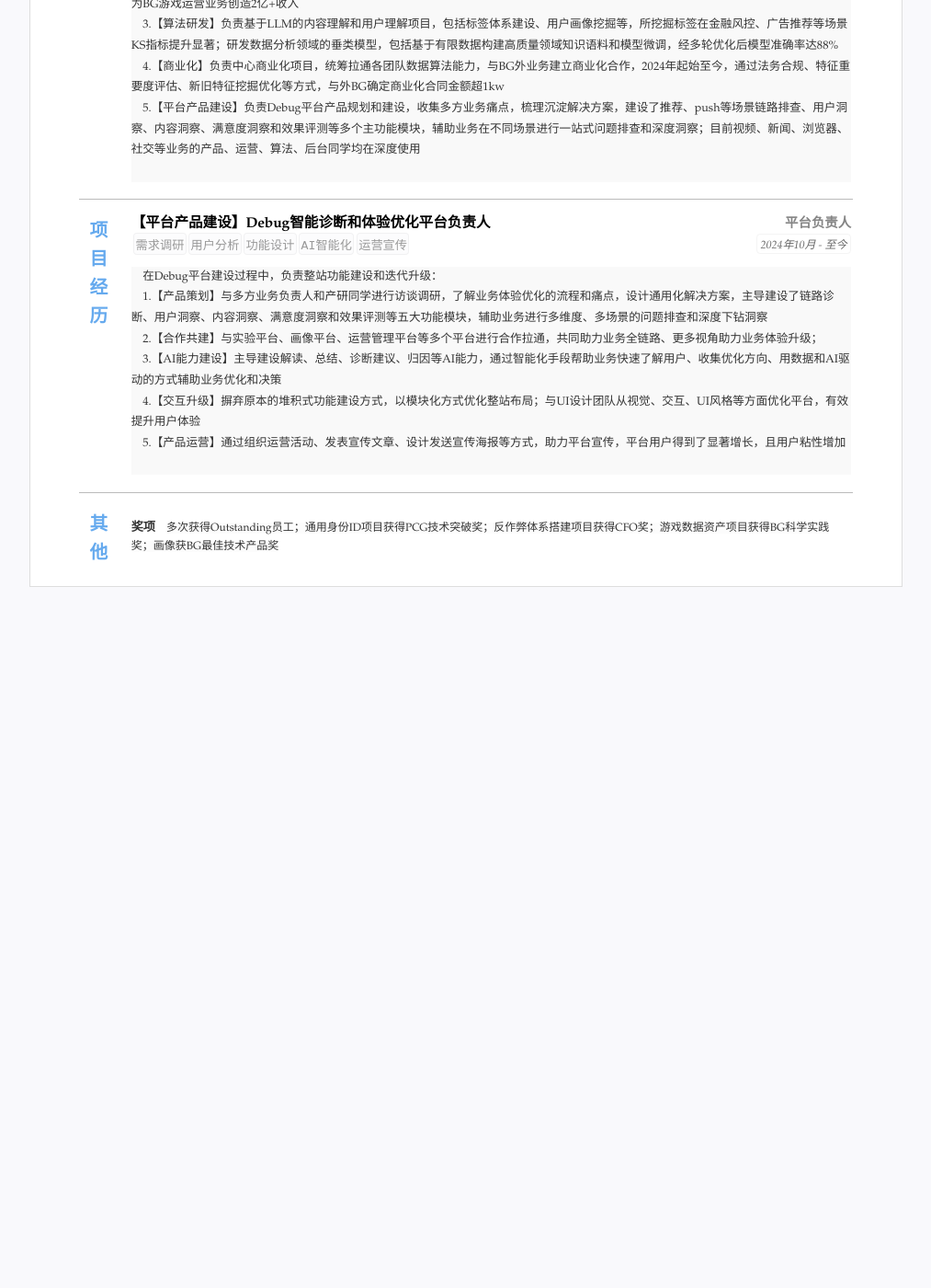
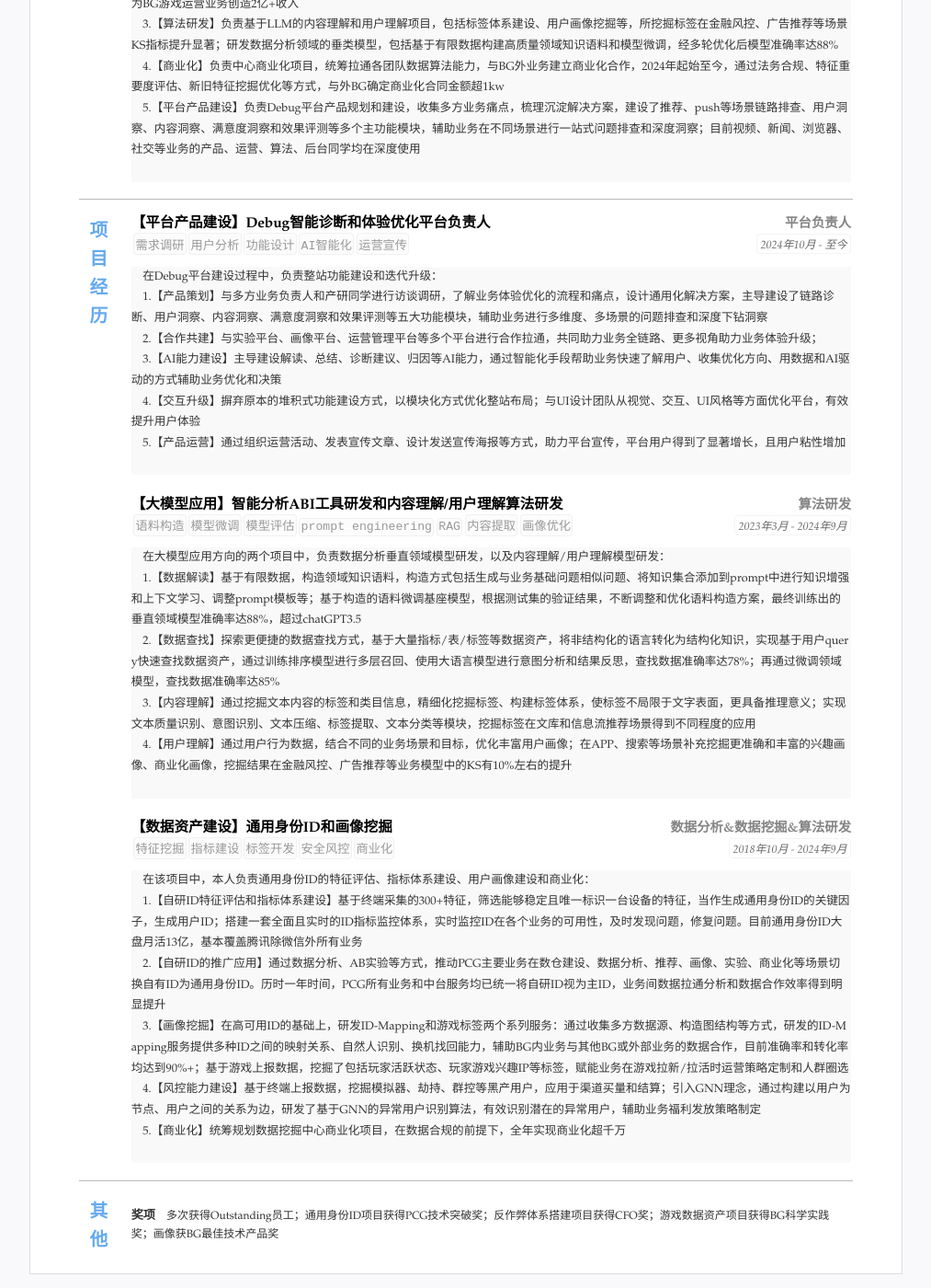
Before and after one commit to wenruity/resume1, a Jekyll site: the page built from index.html, in a window 1280 px wide and 1400 px high, scrolled down 804 px. Shown: the whole window at 92% size, without its empty margins (133-1146 px from the left). Built offline with Jekyll 4.4.1, drawn with Linux system fonts in a browser that asks for light colours; before the commit the page ends 1456 px from its top, so only the background shows below that.

Commit message:
Update resume.yml

```diff
--- a/_data/resume.yml
+++ b/_data/resume.yml
@@ -104,6 +104,39 @@ main: #简历主要内容，
             5.【产品运营】通过组织运营活动、发表宣传文章、设计发送宣传海报等方式，助力平台宣传，平台用户得到了显著增长，且用户粘性增加 <br>  &nbsp &nbsp
     sub: 平台负责人
 
+  - title: 【大模型应用】智能分析ABI工具研发和内容理解/用户理解算法研发
+    duration: 2023年3月 - 2024年9月
+    tags:
+    - 语料构造
+    - 模型微调
+    - 模型评估
+    - prompt engineering
+    - RAG
+    - 内容提取
+    - 画像优化
+    detail: 在大模型应用方向的两个项目中，负责数据分析垂直领域模型研发，以及内容理解/用户理解模型研发： <br>  &nbsp &nbsp
+            1.【数据解读】基于有限数据，构造领域知识语料，构造方式包括生成与业务基础问题相似问题、将知识集合添加到prompt中进行知识增强和上下文学习、调整prompt模板等；基于构造的语料微调基座模型，根据测试集的验证结果，不断调整和优化语料构造方案，最终训练出的垂直领域模型准确率达88%，超过chatGPT3.5 <br>  &nbsp &nbsp
+            2.【数据查找】探索更便捷的数据查找方式，基于大量指标/表/标签等数据资产，将非结构化的语言转化为结构化知识，实现基于用户query快速查找数据资产，通过训练排序模型进行多层召回、使用大语言模型进行意图分析和结果反思，查找数据准确率达78%；再通过微调领域模型，查找数据准确率达85% <br>  &nbsp &nbsp
+            3.【内容理解】通过挖掘文本内容的标签和类目信息，精细化挖掘标签、构建标签体系，使标签不局限于文字表面，更具备推理意义；实现文本质量识别、意图识别、文本压缩、标签提取、文本分类等模块，挖掘标签在文库和信息流推荐场景得到不同程度的应用 <br>  &nbsp &nbsp
+            4.【用户理解】通过用户行为数据，结合不同的业务场景和目标，优化丰富用户画像；在APP、搜索等场景补充挖掘更准确和丰富的兴趣画像、商业化画像，挖掘结果在金融风控、广告推荐等业务模型中的KS有10%左右的提升 <br>  &nbsp &nbsp
+    sub: 算法研发
+
+  - title: 【数据资产建设】通用身份ID和画像挖掘
+    duration: 2018年10月 - 2024年9月
+    tags:
+    - 特征挖掘
+    - 指标建设
+    - 标签开发
+    - 安全风控
+    - 商业化
+    detail: 在该项目中，本人负责通用身份ID的特征评估、指标体系建设、用户画像建设和商业化： <br>  &nbsp &nbsp
+            1.【自研ID特征评估和指标体系建设】基于终端采集的300+特征，筛选能够稳定且唯一标识一台设备的特征，当作生成通用身份ID的关键因子，生成用户ID；搭建一套全面且实时的ID指标监控体系，实时监控ID在各个业务的可用性，及时发现问题，修复问题。目前通用身份ID大盘月活13亿，基本覆盖腾讯除微信外所有业务 <br>  &nbsp &nbsp
+            2.【自研ID的推广应用】通过数据分析、AB实验等方式，推动PCG主要业务在数仓建设、数据分析、推荐、画像、实验、商业化等场景切换自有ID为通用身份ID。历时一年时间，PCG所有业务和中台服务均已统一将自研ID视为主ID，业务间数据拉通分析和数据合作效率得到明显提升 <br>  &nbsp &nbsp
+            3.【画像挖掘】在高可用ID的基础上，研发ID-Mapping和游戏标签两个系列服务：通过收集多方数据源、构造图结构等方式，研发的ID-Mapping服务提供多种ID之间的映射关系、自然人识别、换机找回能力，辅助BG内业务与其他BG或外部业务的数据合作，目前准确率和转化率均达到90%+；基于游戏上报数据，挖掘了包括玩家活跃状态、玩家游戏兴趣IP等标签，赋能业务在游戏拉新/拉活时运营策略定制和人群圈选 <br>  &nbsp &nbsp
+            4.【风控能力建设】基于终端上报数据，挖掘模拟器、劫持、群控等黑产用户，应用于渠道买量和结算；引入GNN理念，通过构建以用户为节点、用户之间的关系为边，研发了基于GNN的异常用户识别算法，有效识别潜在的异常用户，辅助业务福利发放策略制定 <br>  &nbsp &nbsp
+            5.【商业化】统筹规划数据挖掘中心商业化项目，在数据合规的前提下，全年实现商业化超千万 <br>  &nbsp &nbsp
+    sub: 数据分析&数据挖掘&算法研发
+   #可继续添加更多内容
 
 #others 其他简略内容(列表)
 others: #其他列表显示
```
